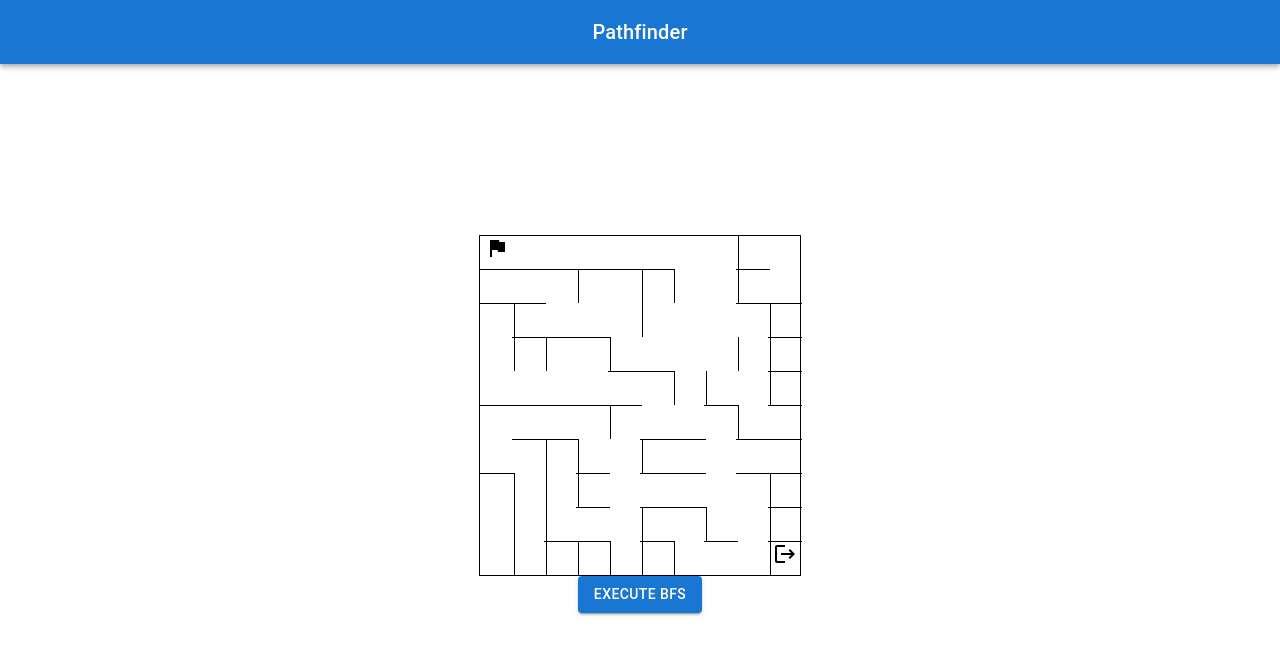
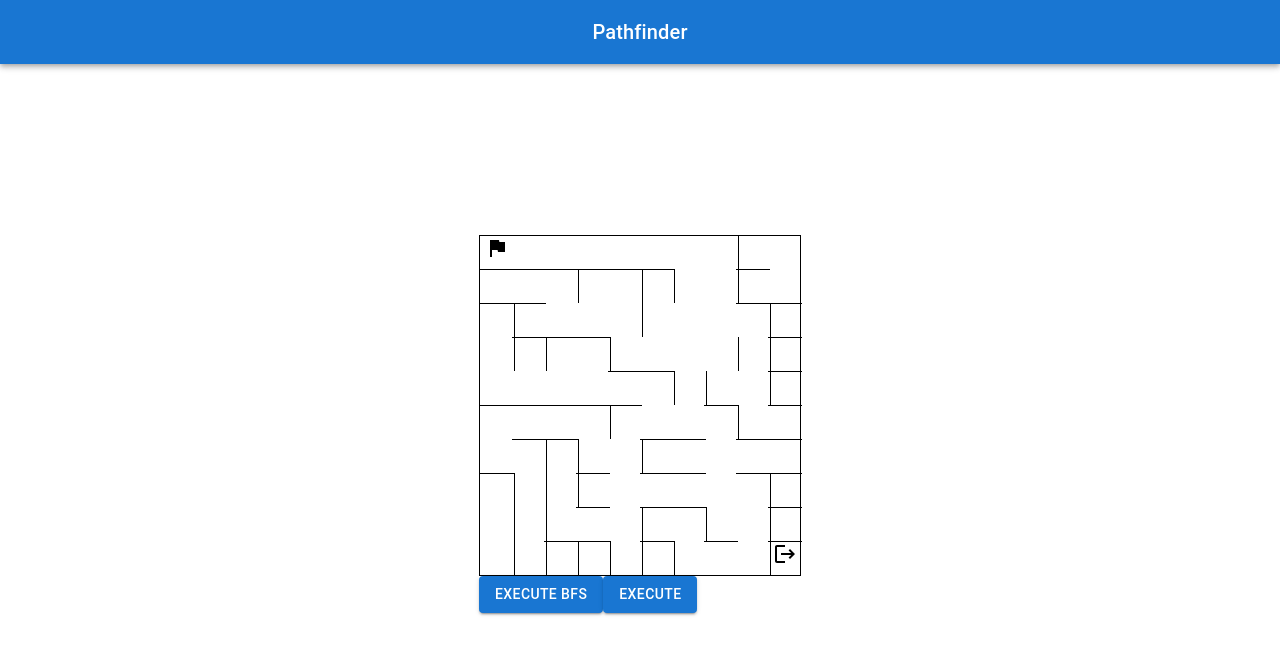
Before and after one commit to LaberintoPSG/PathFinder-ALGABO, a React (Create React App) app: page / in a window 1280 px wide. Shown: the top 654 px of the page. Built offline with nearby package versions, Linux system fonts and the light colour scheme.

Commit message:
start working on pathfinding bfs

```diff
--- a/src/Modules/_shared/componentes/maze/maze.tsx
+++ b/src/Modules/_shared/componentes/maze/maze.tsx
@@ -56,9 +56,21 @@ export const Maze: React.FC<MazeProps> = ({ width, length}) => {
                 {squares}
             </div>
             <div>
-                <Button variant="contained"
-                onClick={executeBFS}
-                >Execute BFS</Button>
+                <div style={{
+                    display: 'flex'
+                }}>
+                    <Button variant="contained"
+                    onClick={executeBFS}
+                    >
+                        Execute BFS
+                    </Button>
+                    <Button variant="contained"
+                    onClick={executeBFS}
+                    >
+                        Execute
+                    </Button>
+                </div>
+
             </div>
         </div>
 
```
